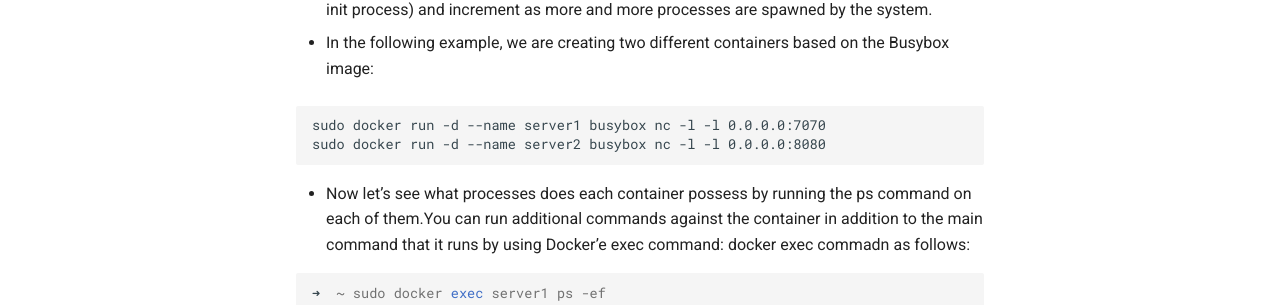
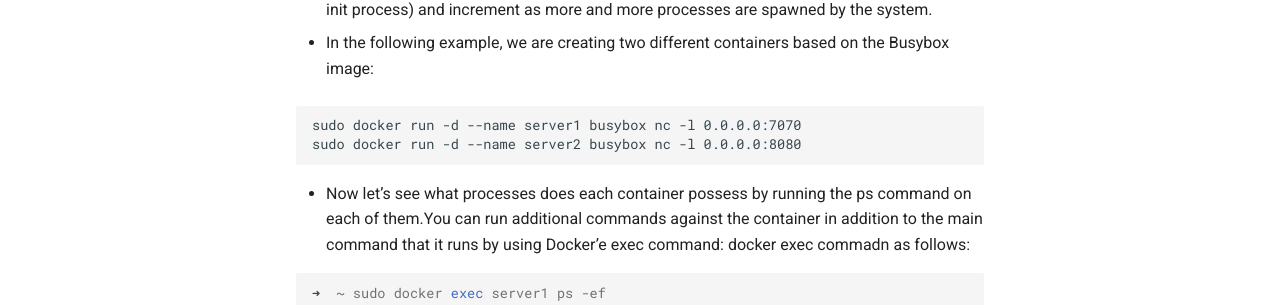
Before and after one commit to thj8/blog, an MkDocs documentation site: the page built from docs/docker/namespace.md, in a window 1280 px wide and 1029 px high. Shown: the part 293-598 px from the top of the window. Built offline with MkDocs 1.6.1 and Material for MkDocs 9.7.7, drawn with Linux system fonts in a browser that asks for light colours.

````diff
--- a/docs/docker/namespace.md
+++ b/docs/docker/namespace.md
@@ -4,8 +4,8 @@
 - In the following example, we are creating two different containers based on the Busybox image:
 
 ```
-sudo docker run -d --name server1 busybox nc -l -l 0.0.0.0:7070
-sudo docker run -d --name server2 busybox nc -l -l 0.0.0.0:8080
+sudo docker run -d --name server1 busybox nc -l 0.0.0.0:7070
+sudo docker run -d --name server2 busybox nc -l 0.0.0.0:8080
 ```
 - Now let's see what processes does each container possess by running the ps command on each of them.You can run additional commands against the container in addition to the main command that it runs by using Docker'e exec command:
 docker exec commadn as follows:
````
